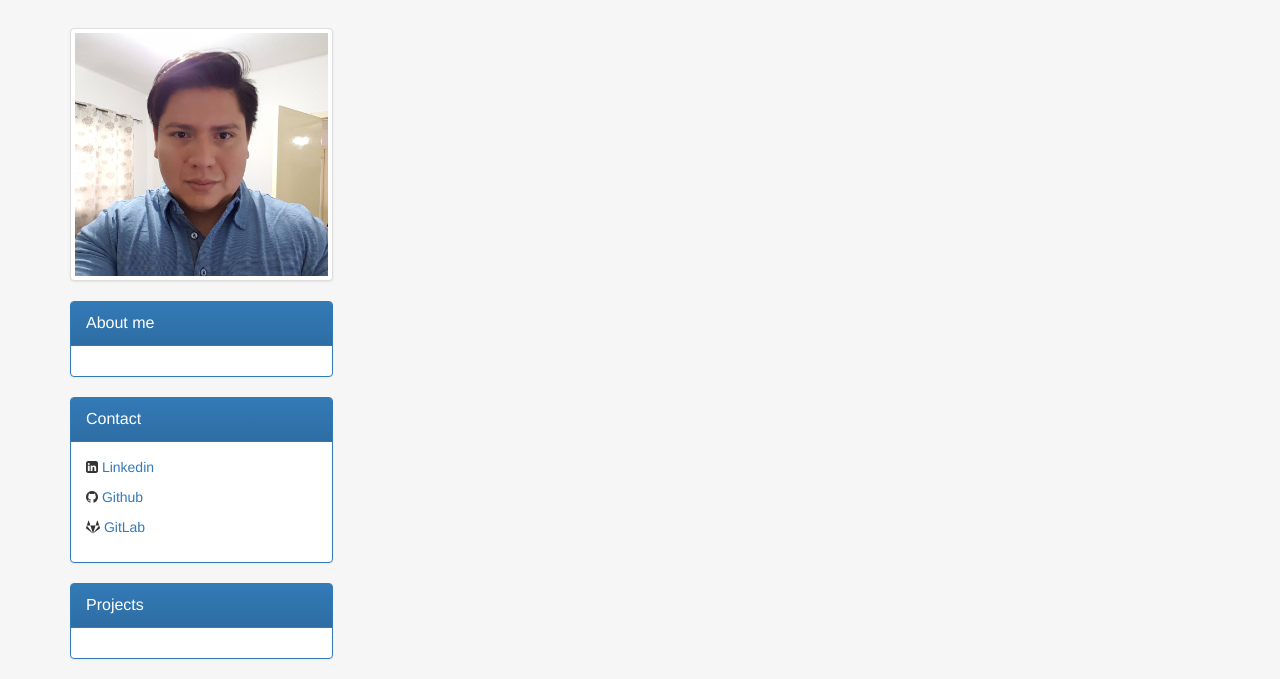
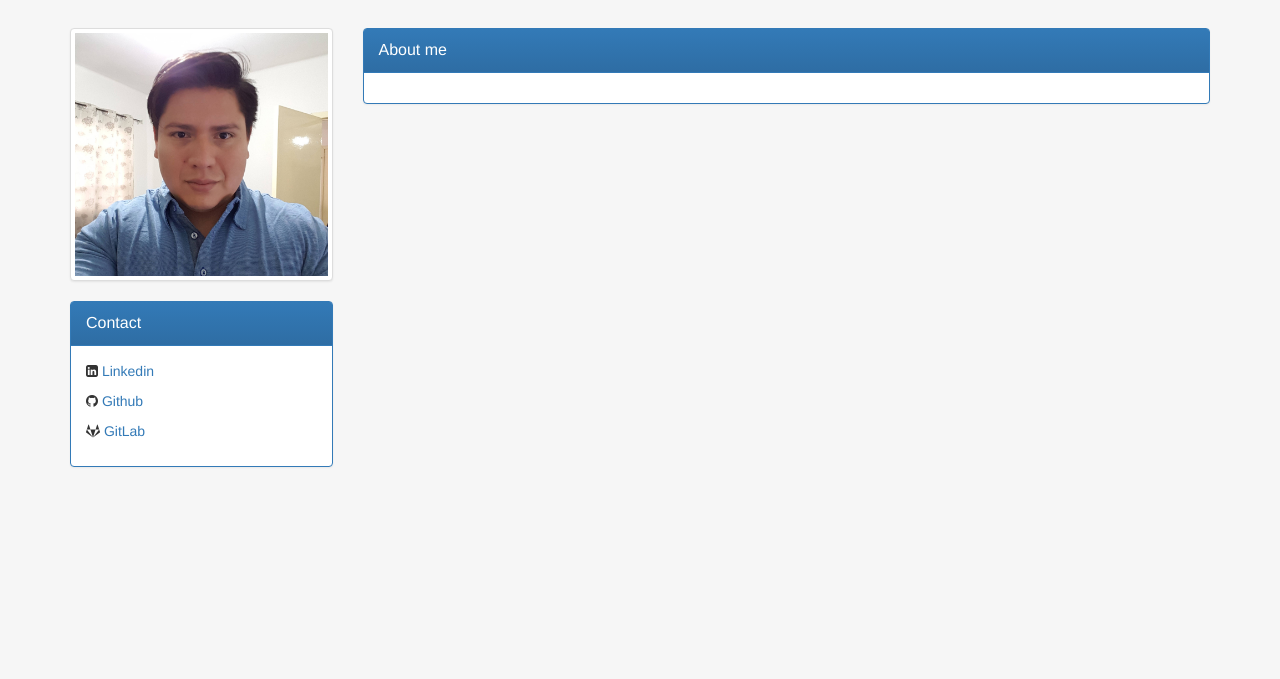
Before and after one commit to mario291187/mario291187.github.io, a website: page index.html in a window 1280 px wide. Shown: the part 402-1081 px from the top of the page. After the commit the page ends 889 px from the top, so only its background shows below. Drawn offline with nearby package versions, Linux system fonts and the light colour scheme.

Commit message:
page layout

```diff
--- a/index.html
+++ b/index.html
@@ -74,17 +74,7 @@
                 </a>
 
 
-            <div class="panel panel-primary">
-                <div class="panel-heading">
-                    <div class="panel-title">
-                        About me
-                    </div>
-                </div>
 
-                <div class="panel-body">
-
-                </div>
-            </div>
 
             <div class="panel panel-primary">
                 <div class="panel-heading">
@@ -106,7 +96,7 @@
                 </div>
             </div>
 
-            <div class="panel panel-primary">
+            <!--<div class="panel panel-primary">
                 <div class="panel-heading">
                     <div class="panel-title">
                         Projects
@@ -115,10 +105,21 @@
                 <div class="panel-body">
 
                 </div>
+            </div>-->
+        </div>
+        <div class="col-sm-9">
+            <div class="panel panel-primary">
+
+                <div class="panel-heading">
+                    <div class="panel-title">
+                        About me
+                    </div>
+                </div>
+
+                <div class="panel-body">
+
+                </div>
             </div>
-        </div>
-        <div class="col-sm-8">
-
         </div>
     </div>
 </div>
```
